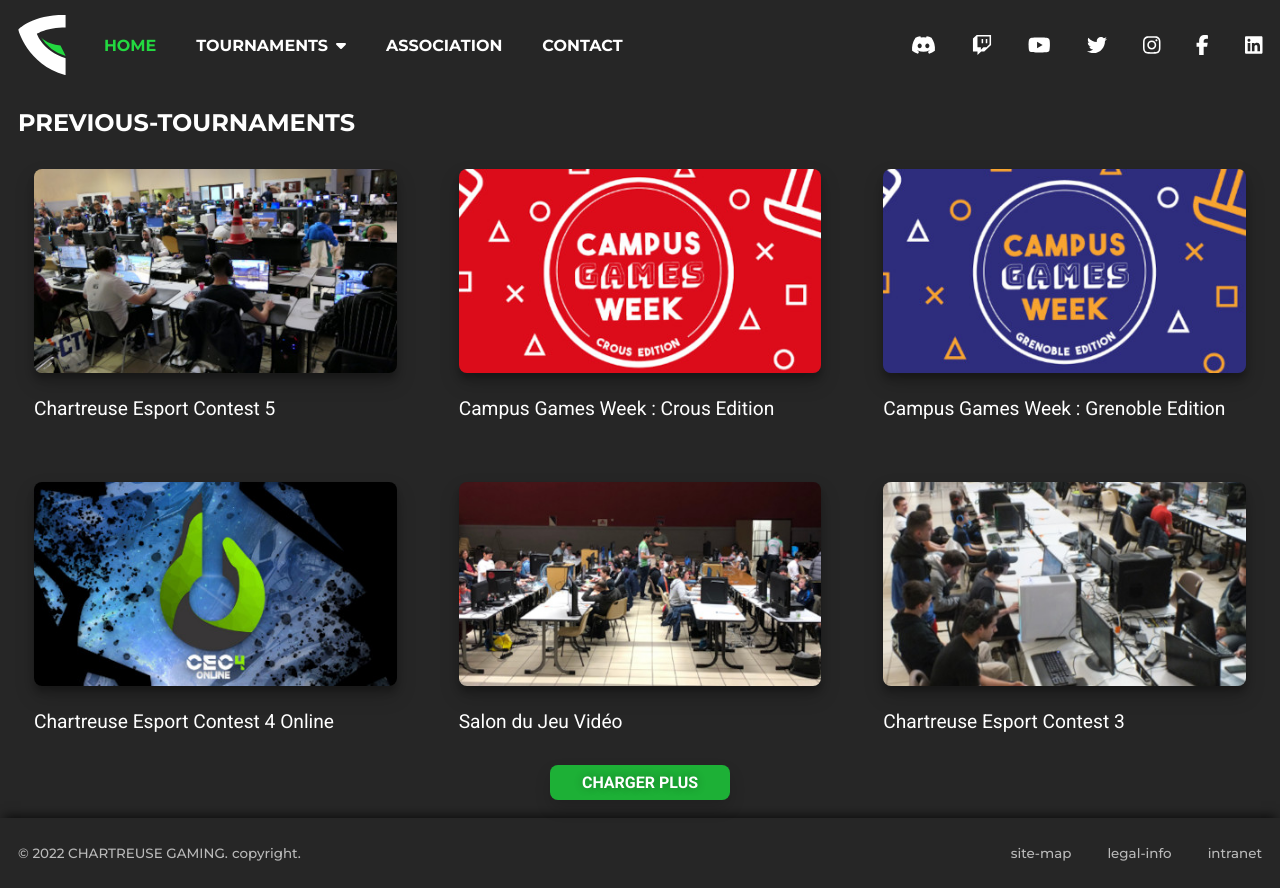
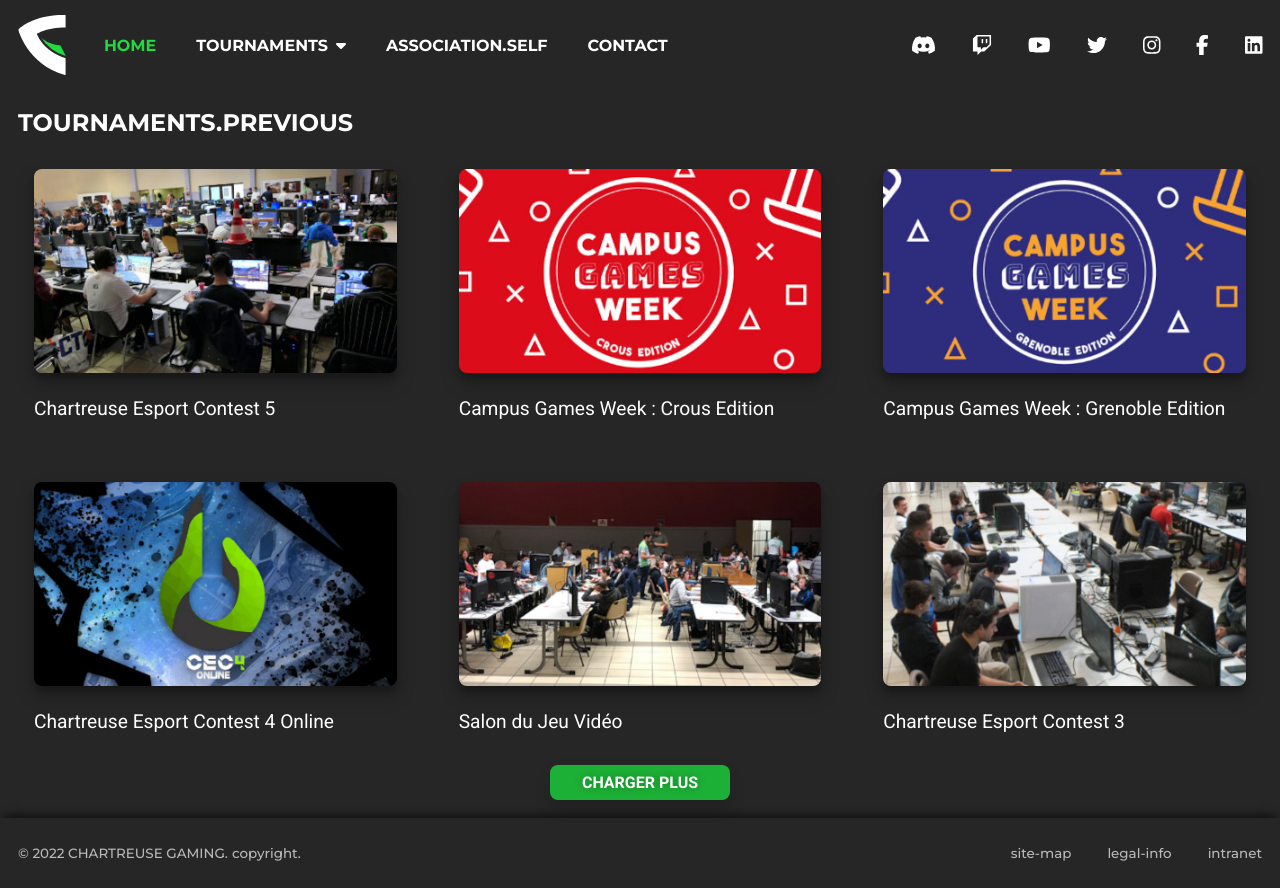
Before and after one commit to Alpes-Esport/Website, a Vue app: page / in a window 1280 px wide. Built offline with nearby package versions, Linux system fonts and the light colour scheme.

Commit message:
Improve translation

```diff
--- a/src/components/Header.vue
+++ b/src/components/Header.vue
@@ -6,7 +6,7 @@
         <router-link to="/" id="logo">
           <img
             src="@/assets/svg/logo.svg"
-            :alt="$t('logo-association') + '.'"
+            :alt="$t('association.logo') + '.'"
           />
         </router-link>
 
@@ -20,7 +20,9 @@
             <font-awesome-icon icon="fa-solid fa-sort-down" />
             <!-- TODO: Tournament dropdown -->
           </router-link>
-          <router-link to="/#association">{{ $t("association") }}</router-link>
+          <router-link to="/#association">{{
+            $t("association.self", 1)
+          }}</router-link>
           <router-link to="/#contact">{{ $t("contact") }}</router-link>
         </nav>
 
--- a/src/locales/en.json
+++ b/src/locales/en.json
@@ -1,12 +1,18 @@
 {
-  "logo-association": "Logo of the Chartreuse Gaming association",
   "home": "Home",
-  "tournaments": "Tournaments",
-  "association": "Association",
+  "tournaments": {
+    "self": "Tournaments",
+    "previous": "Our previous tournaments"
+  },
+  "association": {
+    "self": "Association | The association",
+    "logo": "Logo of the association",
+    "t-shirt": "T-shirt of the association",
+    "members": "The members of the association"
+  },
   "contact": "Contact",
   "copyright": "All rights reserved",
   "site-map": "Site Map",
   "legal-info": "Legal information",
-  "intranet": "Intranet",
-  "previous-tournaments": "Our previous tournaments"
+  "intranet": "Intranet"
 }
--- a/src/locales/fr.json
+++ b/src/locales/fr.json
@@ -1,12 +1,18 @@
 {
-  "logo-association": "Logo de l'association Chartreuse Gaming",
   "home": "Accueil",
-  "tournaments": "Tournois",
-  "association": "Association",
+  "tournaments": {
+    "self": "Tournois",
+    "previous": "Nos précédents tournois"
+  },
+  "association": {
+    "self": "Association | L'association",
+    "logo": "Logo de l'association",
+    "t-shirt": "T-shirt de l'association",
+    "members": "Les membres de l'association"
+  },
   "contact": "Contact",
   "copyright": "Tous droits réservés",
   "site-map": "Plan du site",
   "legal-info": "Mentions légales",
-  "intranet": "Intranet",
-  "previous-tournaments": "Nos précédents tournois"
+  "intranet": "Intranet"
 }
--- a/src/views/Home.vue
+++ b/src/views/Home.vue
@@ -2,7 +2,7 @@
   <main>
     <h1 class="hidden">Chartreuse Gaming</h1>
     <article id="old-tournaments" class="content">
-      <h2>{{ $t("previous-tournaments") }}</h2>
+      <h2>{{ $t("tournaments.previous") }}</h2>
       <section>
         <router-link to="/">
           <div>
```
